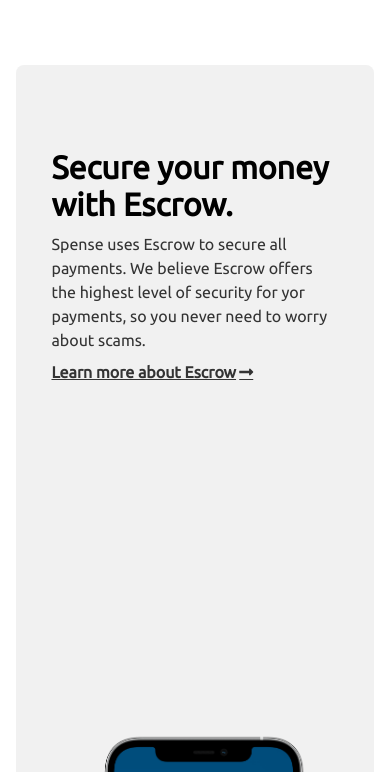
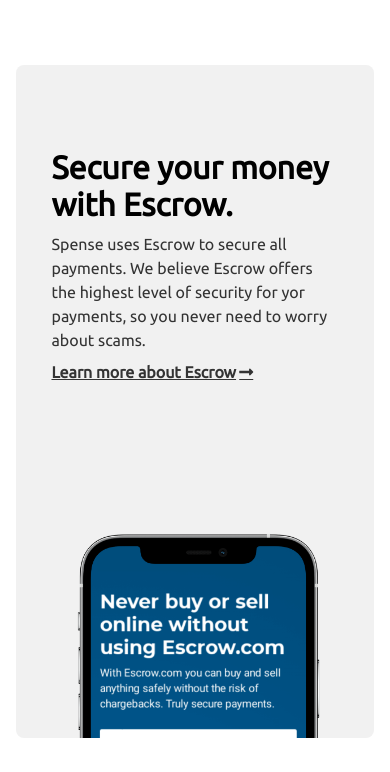
Before and after one commit to alice-sebego/spense-starter-landing-page, a plain HTML site: page index.html in a window 390 px wide. Shown: the part 1372-2144 px from the top of the page. Drawn offline with Linux system fonts and the light colour scheme.

Commit message:
Handle display of assurance's section for mobile view

```diff
--- a/src/sass/style.scss
+++ b/src/sass/style.scss
@@ -389,7 +389,7 @@
         }
    }
 
-   main{
+    main{
         #illustration{
             .card{
                 width: 45%;
@@ -414,7 +414,19 @@
             }
 
         }
-   }
+    }
+
+    #assurance{
+
+        #secure{
+            background : rgba(221, 221, 221, 0.4) bottom left 105%/180% no-repeat url("../assets/phone-mockup.png");
+            #description-secure{
+                padding: 10vh 0 40vh;
+            }
+        }
+
+    }
+
 
 
 }
```
Also changed, not shown: dist/css/style.css, 1 other file.
